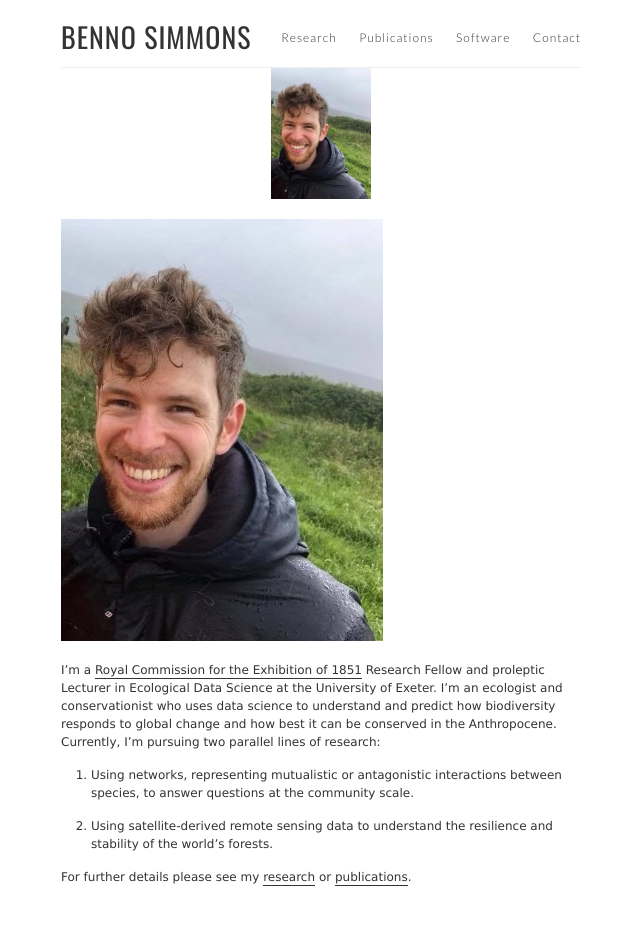
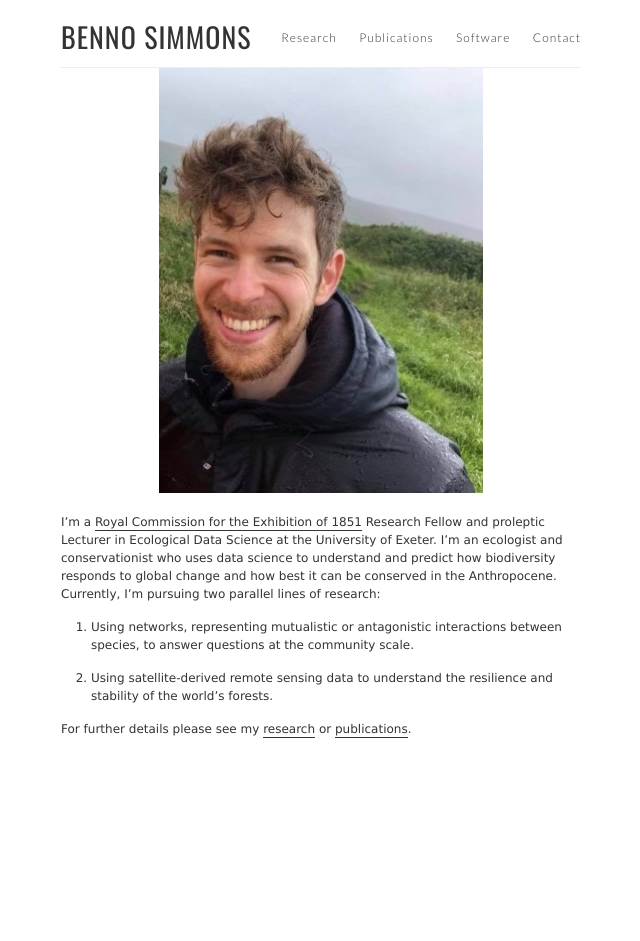
Before and after one commit to SimmonsBI/SimmonsBI.github.io, a Jekyll site: the page built from index.md, in a window 1280 px wide. Shown: the whole page, without its empty margins (319-959 px from the left). Built offline with Jekyll 4.4.1, drawn with Linux system fonts in a browser that asks for light colours; our own code applies the rules of GitHub Pages for plain Markdown files; after the commit the page ends 900 px from its top, so only the background shows below that.

Commit message:
Update index.md

```diff
--- a/index.md
+++ b/index.md
@@ -1,9 +1,5 @@
-<div style="text-align: center"><img src="/images/me.jpg" width="100" /></div>
 
-
-
-![alt text](/images/me.jpg)
-
+<div style="text-align: center"><img src="/images/me.jpg" width="324" /></div>
 
 I'm a [Royal Commission for the Exhibition of 1851](https://www.royalcommission1851.org) Research Fellow and proleptic Lecturer in Ecological Data Science at the University of Exeter. I’m an ecologist and conservationist who uses data science to understand and predict how biodiversity responds to global change and how best it can be conserved in the Anthropocene. Currently, I’m pursuing two parallel lines of research:
 
```
